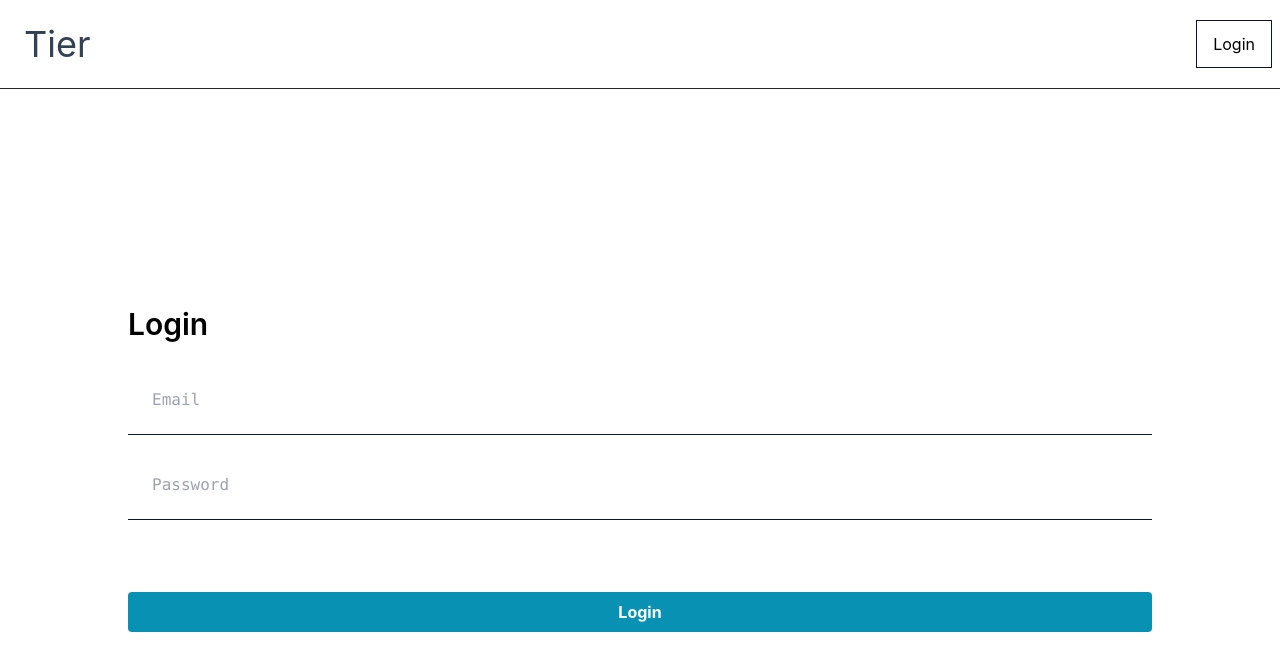
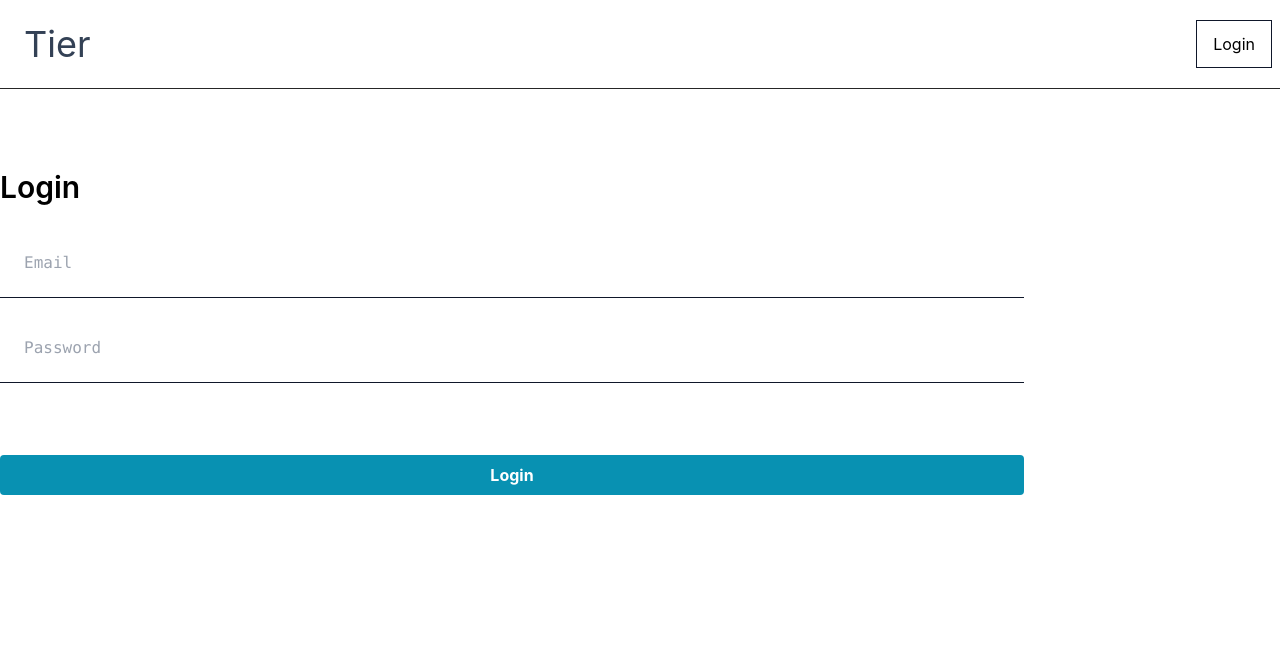
Before and after one commit to hyemiie/markDownEditor, a React (Create React App) app in the folder client/markdown/: page /login in a window 1280 px wide. Shown: the top 670 px of the page. Built offline with nearby package versions, Linux system fonts and the light colour scheme.

Commit message:
logic update

```diff
--- a/client/markdown/src/components/Login/Login.jsx
+++ b/client/markdown/src/components/Login/Login.jsx
@@ -59,7 +59,7 @@ const Login = () => {
             </div> */}
 
             {/* <div className='w-[50%]'><img src={heroGIF}></img></div> */}
-            <div className="w-[100%] flex justify-center items-center pt-20 bg-white h-[85vh] ">
+            <div className="w-[100%]   justify-center items-center pt-20 bg-white h-[85vh] ">
                 <form className="  w-[80%]">
                     <h1 className="text-3xl font-semibold text-left mb-6 font-light">Login</h1>
                     <div className="mb-4">
```
